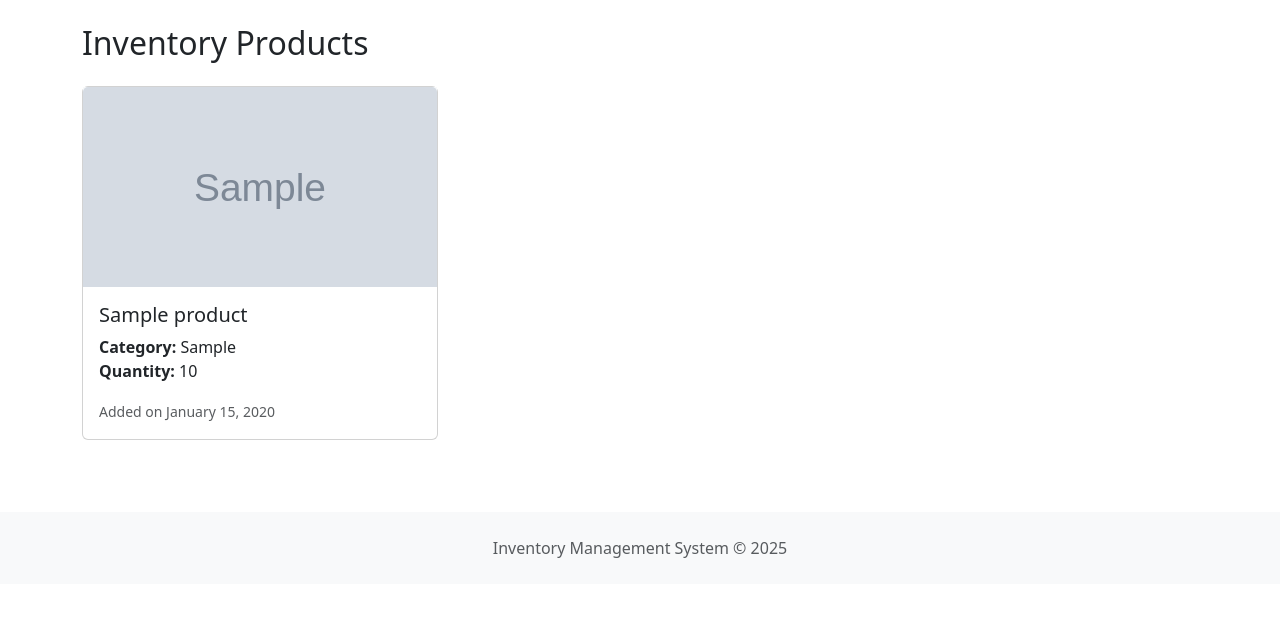
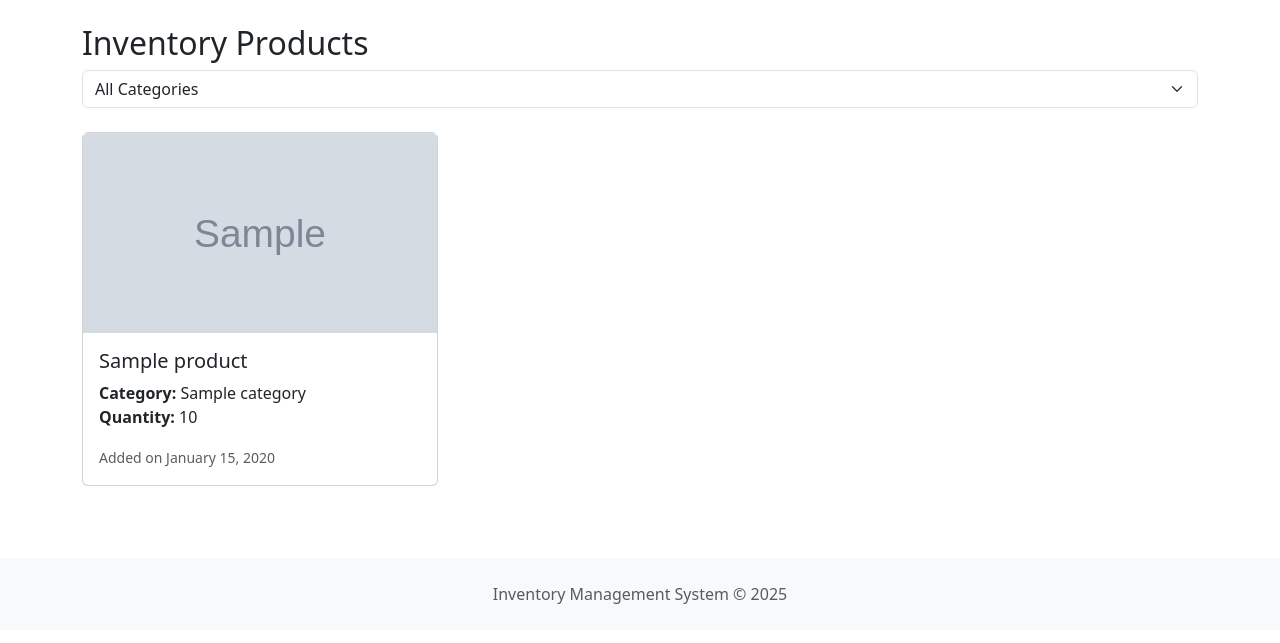
Before and after one commit to Sara-Elagder/Django-Project, a Django app: page /inventory/ in a window 1280 px wide. Shown: the part 56-699 px from the top of the page. Run offline with Django 5.2, Linux system fonts and the light colour scheme; tables that the repository leaves empty hold one stand-in row (values such as "Sample post"); grey boxes marked "Sample" are stand-in pictures.

Commit message:
Category Filtering

```diff
--- a/TrackStock/inventory/models.py
+++ b/TrackStock/inventory/models.py
@@ -1,9 +1,16 @@
 from django.db import models
+
+class Category(models.Model):
+    name = models.CharField(max_length=100, unique=True)
+    image = models.ImageField(upload_to='images/category/', null=True, blank=True)
+
+    def __str__(self):
+        return self.name
 
 class Product(models.Model):
     name = models.CharField(max_length=255)
     quantity = models.PositiveIntegerField(default=0)
-    category = models.CharField(max_length=100, blank=True, null=True)
+    category = models.ForeignKey(Category, on_delete=models.SET_NULL, null=True, blank=True)
     critical_level = models.PositiveIntegerField(default=10)
     created_at = models.DateTimeField(auto_now_add=True)
     image = models.ImageField(upload_to='images/products/', null=True, blank=True)
--- a/TrackStock/inventory/templates/inventory/product_list.html
+++ b/TrackStock/inventory/templates/inventory/product_list.html
@@ -30,6 +30,20 @@
 {% block content %}
 <div class="container mt-4">
   <h2>Inventory Products</h2>
+
+  <div class="mb-3">
+    <form method="GET" action="">
+      <select name="category" class="form-select" onchange="this.form.submit()">
+        <option value="">All Categories</option>
+        {% for category in categories %}
+        <option value="{{ category.id }}" {% if request.GET.category == category.id|stringformat:"s" %}selected{% endif %}>
+          {{ category.name }}
+        </option>
+        {% endfor %}
+      </select>
+    </form>
+
+  </div>
 
   <div class="row mt-4">
     {% for product in products %}
--- a/TrackStock/inventory/views.py
+++ b/TrackStock/inventory/views.py
@@ -1,8 +1,16 @@
 from django.shortcuts import render
-from .models import Product
+from .models import Product, Category
 
 def product_list(request):
-    products = Product.objects.all()
+    category_name = request.GET.get('category')
+    if category_name:
+        products = Product.objects.filter(category=category_name)
+    else:
+        products = Product.objects.all()
+
+    categories = Category.objects.all()
+
     return render(request, 'inventory/product_list.html', {
-        'products': products
+        'products': products,
+        'categories': categories
     })
```
Also changed, not shown: TrackStock/inventory/admin.py (+6 -2 lines), TrackStock/inventory/migrations/0001_initial.py, 1 other file.
